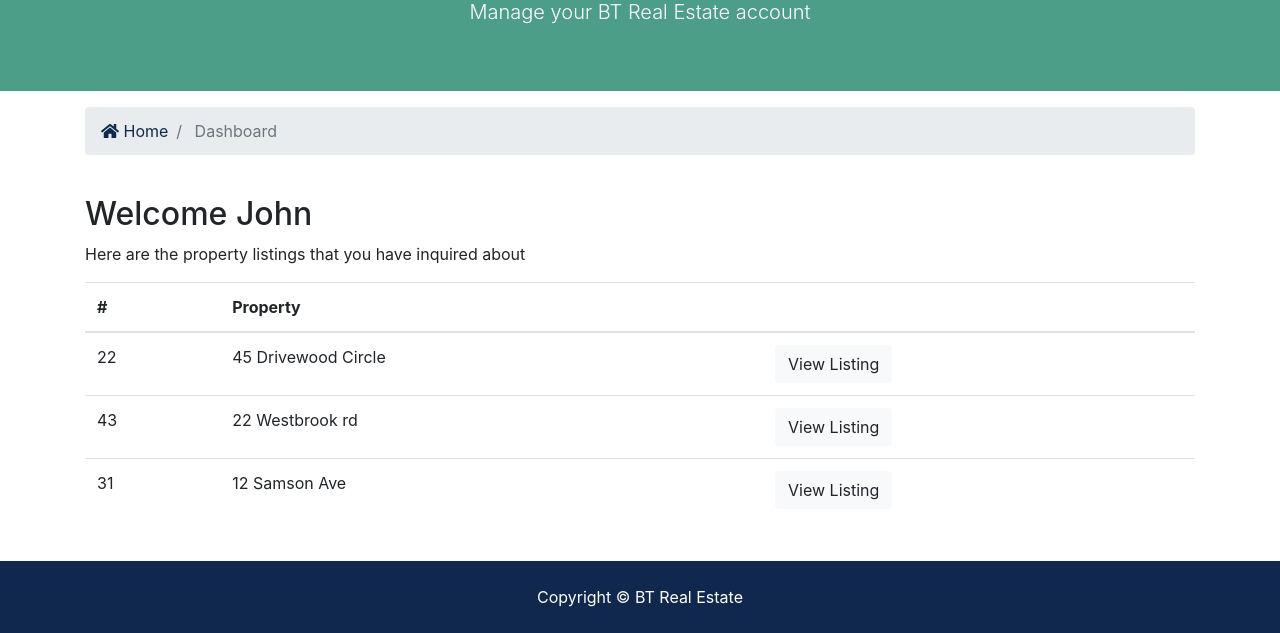
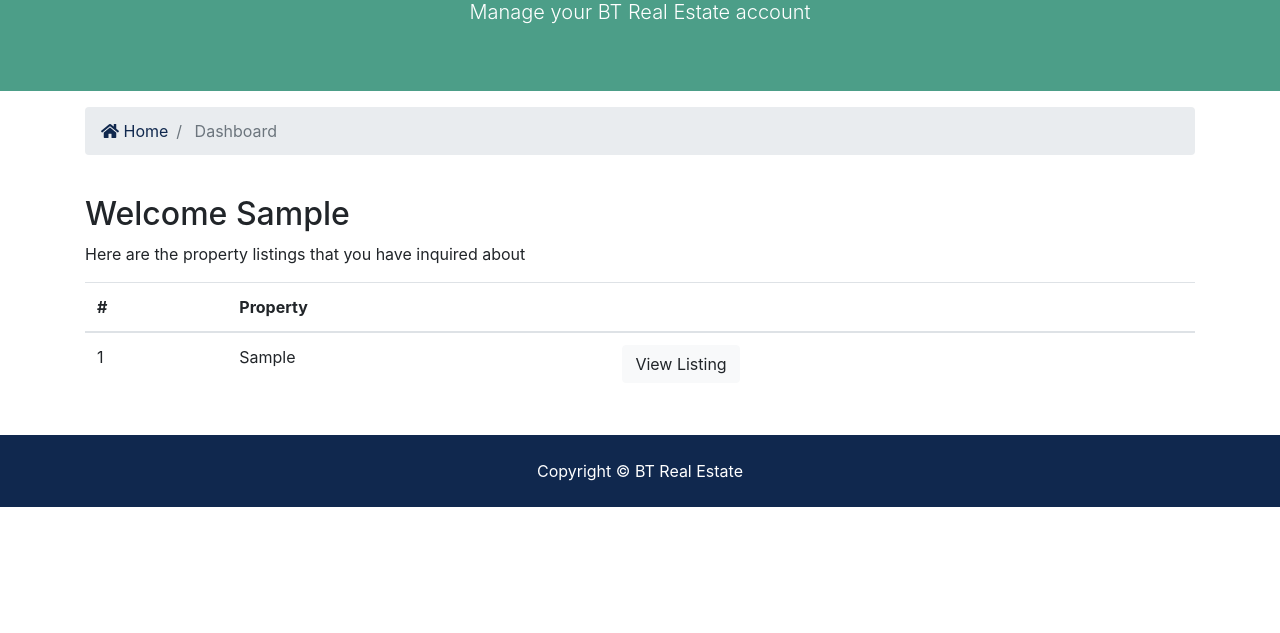
Before and after one commit to KKL220794/DjangoApp, a Django app: page /accounts/dashboard in a window 1280 px wide. Shown: the part 254-887 px from the top of the page. After the commit the page ends 761 px from the top, so only its background shows below. Run offline with Django 3.2, Linux system fonts and the light colour scheme; a user stored in the database is signed in; tables that the repository leaves empty hold one stand-in row (values such as "Sample post"); some libraries are stand-ins or nearby versions.

Commit message:
dashboard made dynamic

```diff
--- a/accounts/views.py
+++ b/accounts/views.py
@@ -1,6 +1,7 @@
 from django.shortcuts import render, redirect
 from django.contrib import messages, auth
 from django.contrib.auth.models import User
+from contacts.models import Contact
 
 # Create your views here.
 
@@ -71,4 +72,8 @@ def logout(request):
 
 
 def dashboard(request):
-    return render(request, 'accounts/dashboard.html')
+    user_contacts = Contact.objects.order_by('-contact_date').filter(user_id=request.user.id)
+    context = {
+        'dashboard': user_contacts
+    }
+    return render(request, 'accounts/dashboard.html',context)
--- a/templates/accounts/dashboard.html
+++ b/templates/accounts/dashboard.html
@@ -34,8 +34,9 @@
     <div class="container">
       <div class="row">
         <div class="col-md-12">
-          <h2>Welcome John</h2>
+          <h2>Welcome {{user.first_name}}</h2>
           <p>Here are the property listings that you have inquired about</p>
+          {% if dashboard %}
           <table class="table">
             <thead>
               <tr>
@@ -45,29 +46,22 @@
               </tr>
             </thead>
             <tbody>
+              {% for dash in dashboard %}
+
               <tr>
-                <td>22</td>
-                <td>45 Drivewood Circle</td>
+                <td>{{dash.id}}</td>
+                <td>{{dash.listing}}</td>
                 <td>
-                  <a class="btn btn-light" href="#">View Listing</a>
+                  <a class="btn btn-light" href="{% url 'listing' dash.listing_id %}">View Listing</a>
                 </td>
               </tr>
-              <tr>
-                <td>43</td>
-                <td>22 Westbrook rd</td>
-                <td>
-                  <a class="btn btn-light" href="#">View Listing</a>
-                </td>
-              </tr>
-              <tr>
-                <td>31</td>
-                <td>12 Samson Ave</td>
-                <td>
-                  <a class="btn btn-light" href="#">View Listing</a>
-                </td>
-              </tr>
+              {% endfor %}
             </tbody>
           </table>
+          {% else %}
+            <p>You have not made inquiry</p>
+          {% endif %}
+
         </div>
       </div>
     </div>
```
Also changed, not shown: btre/settings.py (+8 -0 lines), contacts/views.py (+16 -0 lines).
